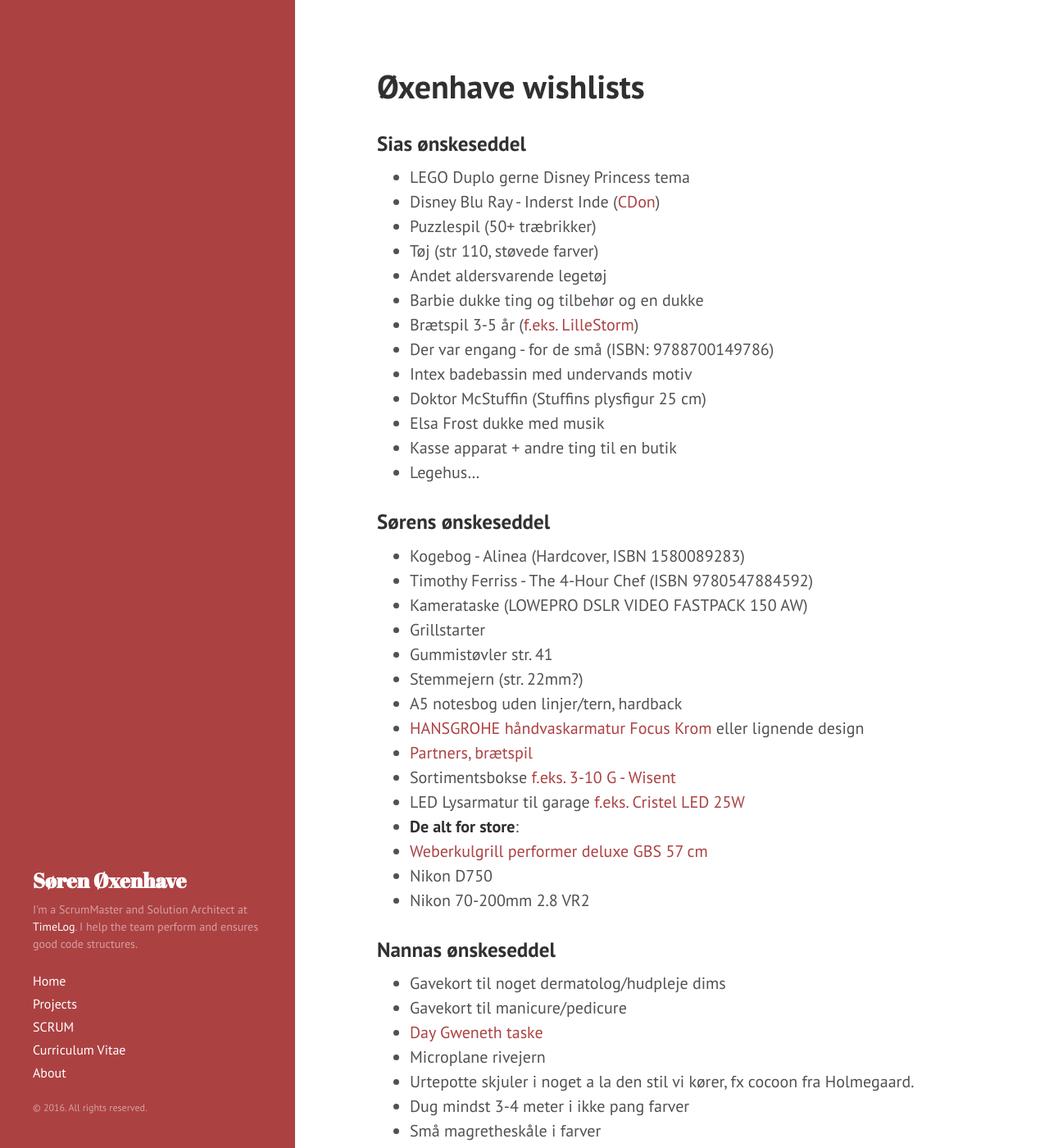
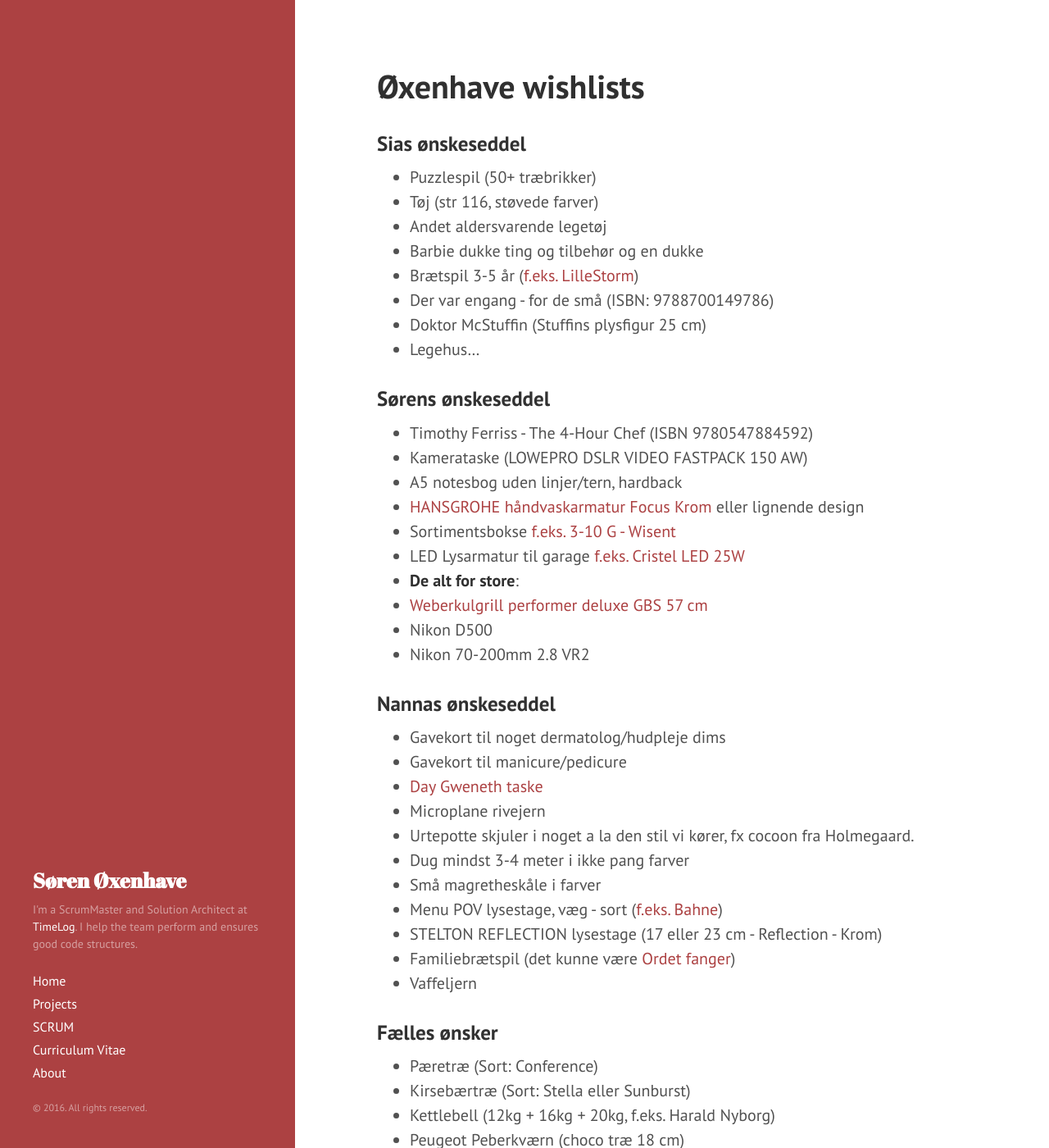
Before and after one commit to oexenhave/oexenhave, a Jekyll site: the page built from wishlists.md, in a window 1280 px wide and 1400 px high. Shown: the whole window at 82% size. Built offline with Jekyll 4.4.1, drawn with Linux system fonts in a browser that asks for light colours; some of the changed text lies outside the part shown.

Commit message:
Birthday month over

```diff
--- a/wishlists.md
+++ b/wishlists.md
@@ -6,36 +6,26 @@ sortorder: 999
 
 ### Sias ønskeseddel
 
-- LEGO Duplo gerne Disney Princess tema
-- Disney Blu Ray - Inderst Inde ([CDon](http://cdon.dk/film/inderst_inde_(blu-ray)-34874014))
 - Puzzlespil (50+ træbrikker)
-- Tøj (str 110, støvede farver)
+- Tøj (str 116, støvede farver)
 - Andet aldersvarende legetøj
 - Barbie dukke ting og tilbehør og en dukke
 - Brætspil 3-5 år ([f.eks. LilleStorm](http://www.bog-ide.dk/braetspil/til-hele-familien/lillestorm-i-toejskabet/p-313129/#!313129))
 - Der var engang - for de små (ISBN: 9788700149786)
-- Intex badebassin med undervands motiv
 - Doktor McStuffin (Stuffins plysfigur 25 cm)
-- Elsa Frost dukke med musik
-- Kasse apparat + andre ting til en butik
 - Legehus...
 
 ### Sørens ønskeseddel
 
-- Kogebog - Alinea (Hardcover, ISBN 1580089283)
 - Timothy Ferriss - The 4-Hour Chef (ISBN 9780547884592)
 - Kamerataske (LOWEPRO DSLR VIDEO FASTPACK 150 AW)
-- Grillstarter
-- Gummistøvler str. 41
-- Stemmejern (str. 22mm?)
 - A5 notesbog uden linjer/tern, hardback
 - [HANSGROHE håndvaskarmatur Focus Krom](http://www.bauhaus.dk/vvs/badevaerelse/armaturer/hansgrohe-handvaskarmatur-focus-krom.html) eller lignende design
-- [Partners, brætspil](http://www.bog-ide.dk/braetspil/til-hele-familien/partners/p-140951/)
 - Sortimentsbokse [f.eks. 3-10 G - Wisent](http://www.bauhaus.dk/vaerktoj-isenkram/handvaerktoj/vaerktojskasser/sortimentsboks-3-10-g-wisent.html)
 - LED Lysarmatur til garage [f.eks. Cristel LED 25W](http://www.bauhaus.dk/el-belysning/indendors-belysning/lysarmaturer/lysarmatur-cristel-led-25w-ritter-leuchten.html)
 - **De alt for store**:
 - [Weberkulgrill performer deluxe GBS 57 cm](http://www.bauhaus.dk/grill/kulgrill-havepejse/weber/kulgrill-performer-deluxe-gourmet-57-cm-weber.html)
-- Nikon D750
+- Nikon D500
 - Nikon 70-200mm 2.8 VR2
 
 ### Nannas ønskeseddel
```
Also changed, not shown: other parts of wishlists.md (+0 -6 lines).
